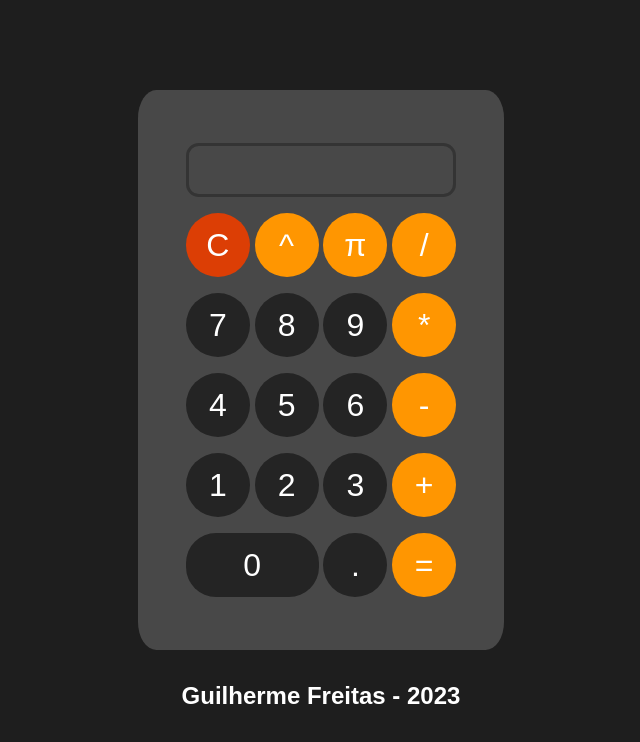
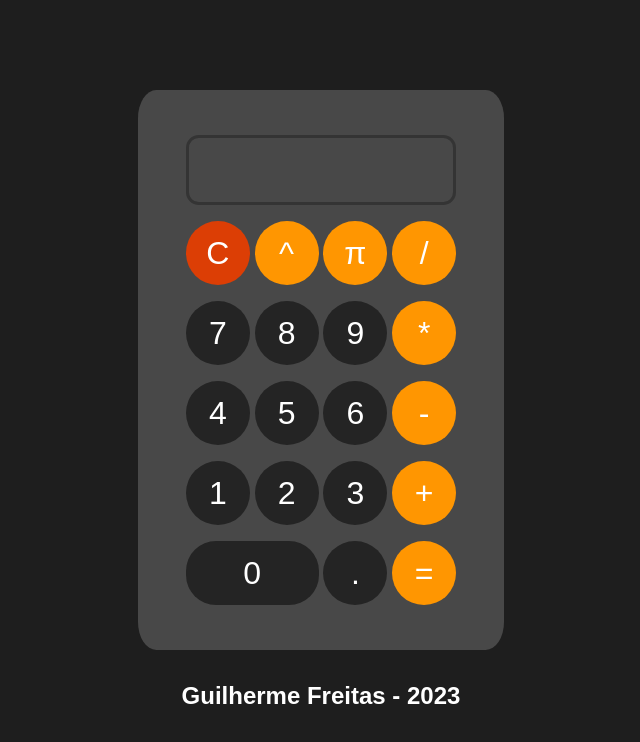
Before and after one commit to SrFreitass/calculator, a plain HTML site: page index.html in a window 1280 px wide. Shown: the whole page, without its empty margins (319-959 px from the left). Drawn offline with Linux system fonts and the light colour scheme.

Commit message:
Update Style.css

```diff
--- a/style/style.css
+++ b/style/style.css
@@ -33,15 +33,17 @@ section {
 #viewfinder {
     font-family: Arial, Helvetica, sans-serif;
     width: 16.2rem;
-    height: 3rem;
+    height: 2rem;
+    padding: 1rem 0rem;
     padding-right: 0.3rem;
     border: #343434 solid 0.2rem;
     border-radius: 0.8rem;
     font-size: 1.6rem;
     color: white;
     display: flex;
-    align-items: center;
-    justify-content: end;
+    flex-direction: column;
+    align-items: flex-end;
+    justify-content: center;
     margin: 0 auto;
 }
 
```
